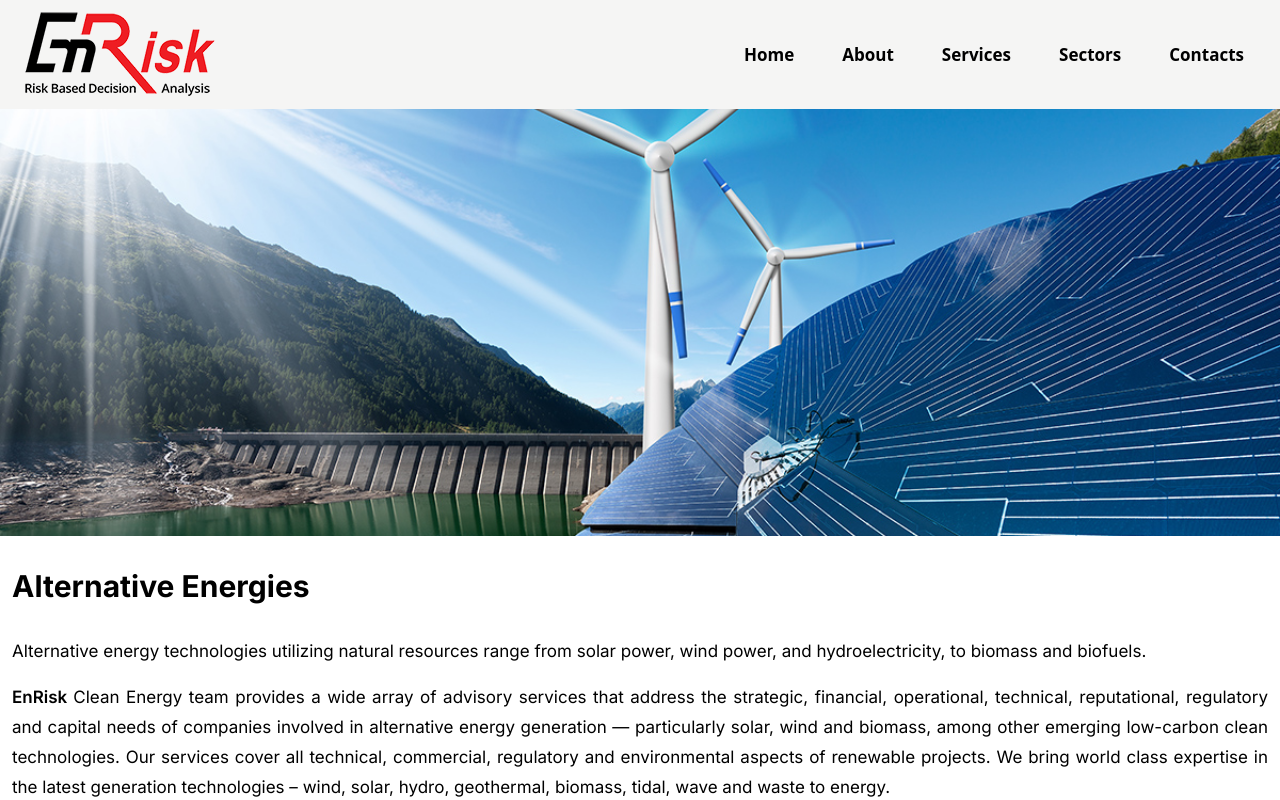
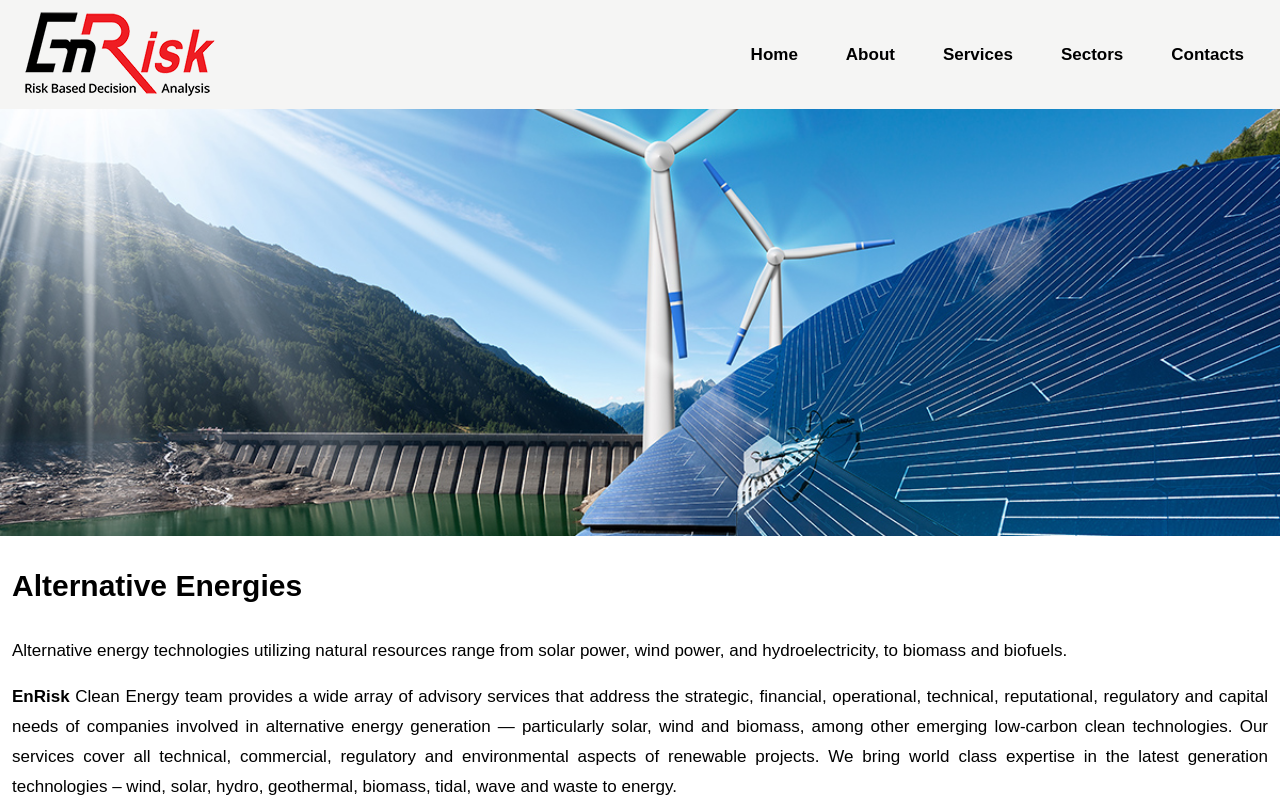
Before and after one commit to samranfeli/enrisk, a Next.js app: page /sectors/alternative-energies in a window 1280 px wide. Shown: the top 800 px of the page. Built offline with nearby package versions, Linux system fonts and the light colour scheme.

Commit message:
remove loaded font and image loading eage

```diff
--- a/components/shared/Layout.tsx
+++ b/components/shared/Layout.tsx
@@ -1,11 +1,8 @@
 import { PropsWithChildren } from "react";
-import { Inter } from 'next/font/google';
 
 import Header from "./Header";
 import Footer from "./Footer";
 import useScrollability from "@/context";
-
-const inter = Inter({ subsets: ['latin'] });
 
 const Layout: React.FC<PropsWithChildren> = props => {
 
@@ -14,7 +11,7 @@ const Layout: React.FC<PropsWithChildren> = props => {
     return (
         <div className={context.isScrollable ? "" : "h-screen overflow-hidden"}>
             <Header />
-            <main className={`md:page-min-height ${inter.className}`} >
+            <main className="md:page-min-height" >
                 {props.children}
             </main>
             <Footer />
--- a/pages/sectors/[url].tsx
+++ b/pages/sectors/[url].tsx
@@ -25,7 +25,6 @@ const Sectors: React.FC<Props> = props => {
                 width={1600}
                 height={900}
                 className='w-full lg:banner-ratio lg:object-cover lg:object-center'
-                loading='eager'
             />
             <div className='max-w-7xl mx-auto px-3 py-4 lg:py-8 sm:text-justify'>
                 <h1 className='font-bold text-xl xl:text-3xl mb-4 lg:mb-8'>{sector.title}</h1>
--- a/styles/globals.css
+++ b/styles/globals.css
@@ -1,5 +1,4 @@
 @tailwind base;
-@tailwind components;
 @tailwind utilities;
 
 
@@ -21,6 +20,7 @@
     }
 
     .base-font {
+        font-family: sans-serif;
         font-size: 17px;
         line-height: 30px;
     }
```
